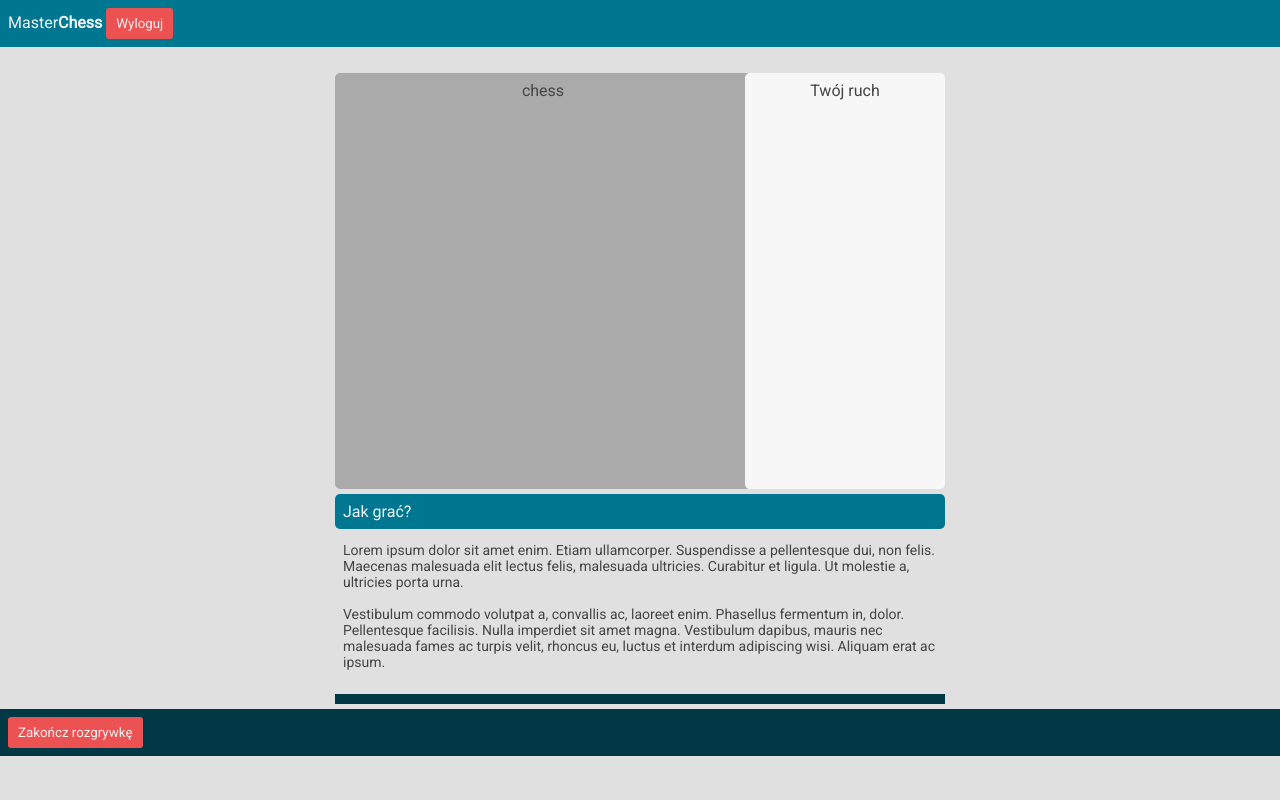
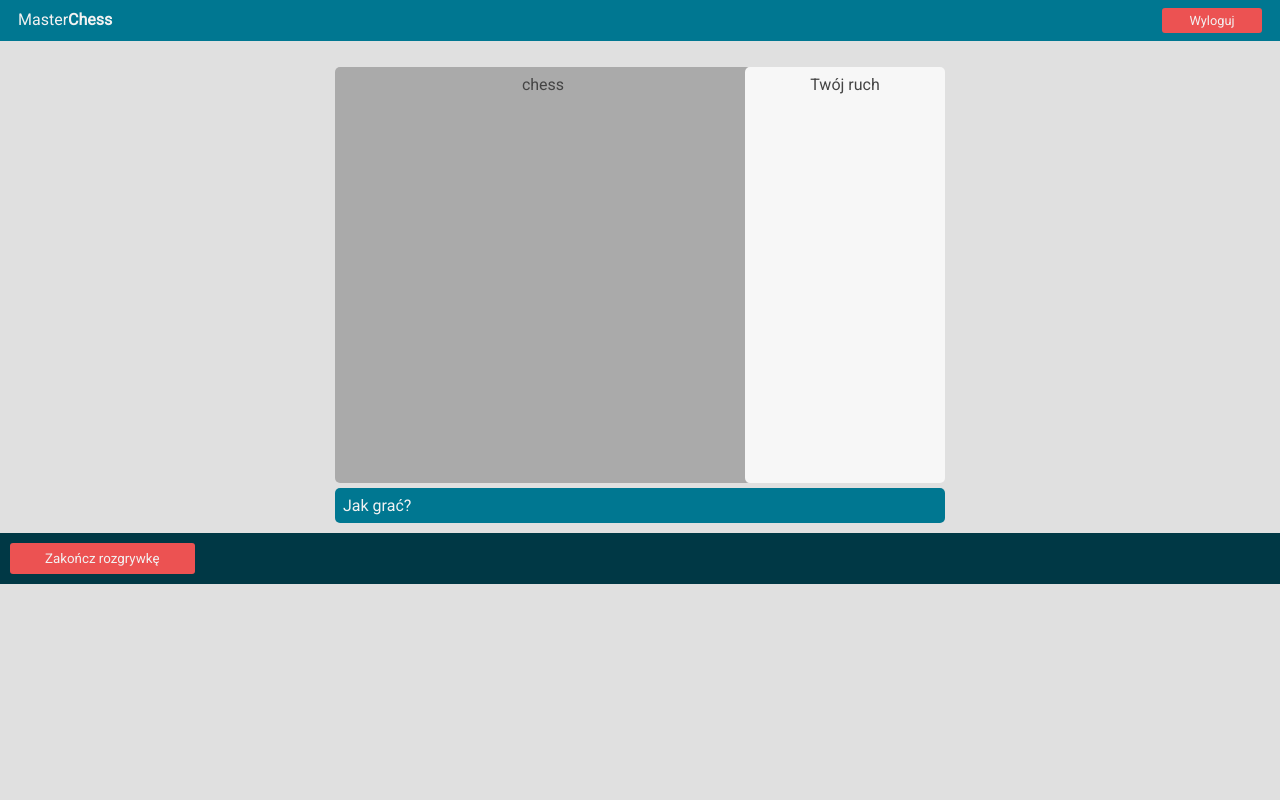
Before and after one commit to nightlinx/Chess-game, a Django app: page / in a window 1280 px wide. Run offline with Django 3.2, Linux system fonts and the light colour scheme; some libraries are stand-ins or nearby versions.

Commit message:
Move right button in header

```diff
--- a/zpi_masterchess/templates/index.html
+++ b/zpi_masterchess/templates/index.html
@@ -24,14 +24,13 @@
       Vestibulum commodo volutpat a, convallis ac, laoreet enim. Phasellus fermentum in, dolor. Pellentesque facilisis. Nulla imperdiet sit amet magna. Vestibulum dapibus, mauris nec malesuada fames ac turpis velit, rhoncus eu, luctus et interdum adipiscing wisi. Aliquam erat ac ipsum.</br></br>
     </div>
   </div>
-  <footer class="box"><button class="red">{{ showInfo }} Zakończ rozgrywkę</button></footer>
+  <footer><button class="red">Zakończ rozgrywkę</button></footer>
 </div>
-
   <script>
     new Vue({
       el: '#content',
       data: {
-        showInfo: false;
+        showInfo: false
       }
     });
   </script>
--- a/zpi_masterchess/templates/styles.css
+++ b/zpi_masterchess/templates/styles.css
@@ -12,11 +12,19 @@ header {
   background-color: #007791;
   padding: 8px;
   color: #F2F2F2;
+  height: 25px;
+}
+header button {
+  float: right;
+  padding: 5px 10px;
+  font-size: 80%;
+  margin-right: 10px;
+  width: 100px;
 }
 
 #logo {
   display: inline-block;
-  margin: 0;
+  margin: 2px 10px;
 }
 
 footer {
@@ -28,7 +36,7 @@ footer {
 button {
 	font-family: Roboto;
   border: none;
-  padding: 8px 10px;
+  padding: 8px 35px;
   border-radius: 3px;
   cursor: pointer;
   display: inline-block;
@@ -108,9 +116,14 @@ button.red:hover{
   cursor: pointer;
 }
 
+.howToPlay:hover{
+  background-color: #003845;
+}
+
 .moreInfo{
   grid-area: moreInfo;
   font-size: 14px;
   text-align: left;
   border-bottom: 10px solid #003845;
+  border-radius: 5px;
 }
```
